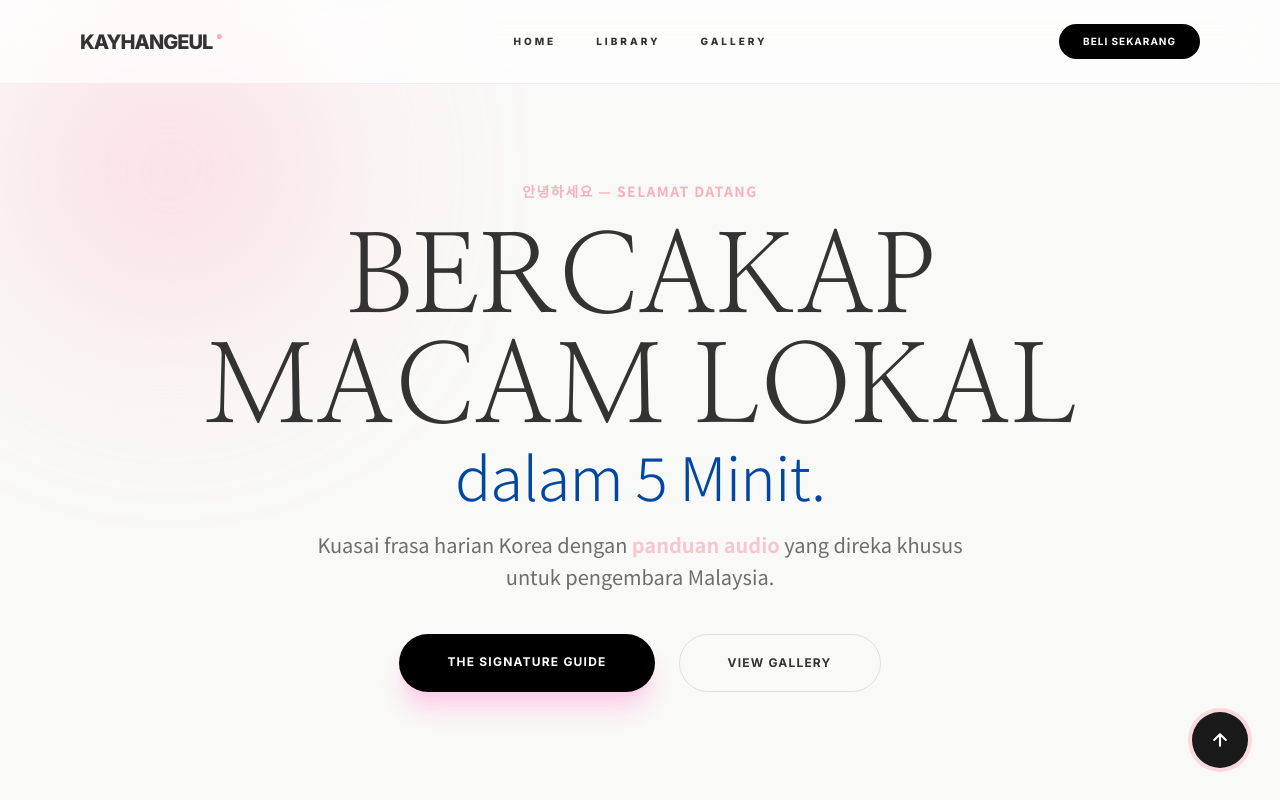
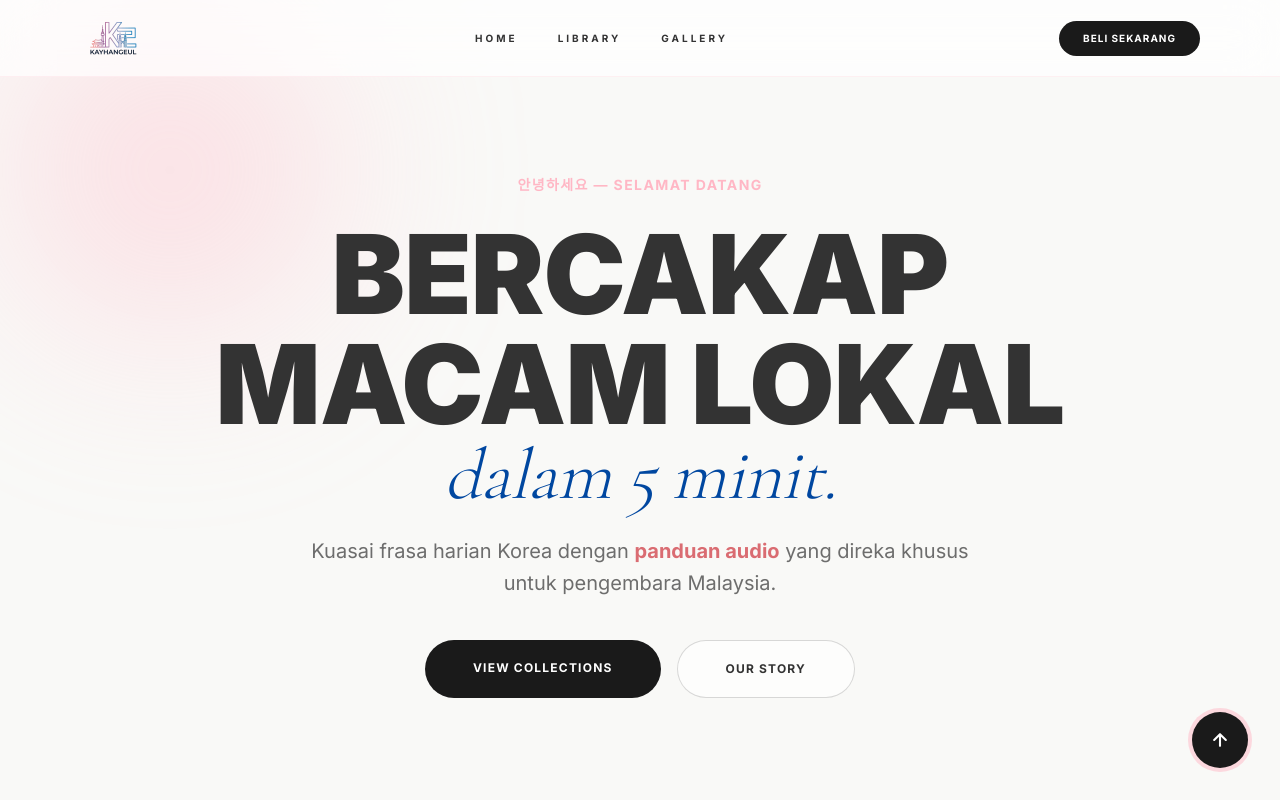
Before and after one commit to kaydeeloka/kayhangeul-web, a Next.js app: page / in a window 1280 px wide. Shown: the top 800 px of the page. Built offline with nearby package versions, Linux system fonts and the light colour scheme.

Commit message:
fix[#2] : update theme font

```diff
--- a/app/components/Footer.tsx
+++ b/app/components/Footer.tsx
@@ -27,25 +27,22 @@ export default function Footer() {
 
         {/* Brand */}
         <div className="space-y-5">
-          <h2 className="font-kr text-5xl font-bold text-white">케이한글</h2>
+          <h2 className="font-serif italic text-5xl font-light text-white">KayHangeul</h2>
           <div className="space-y-1 text-sm opacity-60 leading-relaxed">
-            <p className="font-kr">한국어와 한국 문화를 배울 수 있는 프리미엄 전자책 플랫폼</p>
+            <p>한국어와 한국 문화를 배울 수 있는 프리미엄 전자책 플랫폼</p>
             <p>Premium Korean language &amp; culture ebook platform</p>
           </div>
         </div>
 
         {/* Menu */}
         <div className="space-y-5">
-          <h3 className="font-kr text-deep-pink font-bold text-sm tracking-widest">
+          <h3 className="text-cherry-pink font-bold text-sm tracking-widest uppercase">
             메뉴 Menu
           </h3>
           <ul className="space-y-3">
             {menuLinks.map(({ label, href }) => (
               <li key={label}>
-                <a
-                  href={href}
-                  className="text-sm opacity-60 hover:opacity-100 hover:text-deep-pink transition-all"
-                >
+                <a href={href} className="text-sm opacity-60 hover:opacity-100 hover:text-cherry-pink transition-all">
                   {label}
                 </a>
               </li>
@@ -55,16 +52,13 @@ export default function Footer() {
 
         {/* Contact */}
         <div className="space-y-5">
-          <h3 className="font-kr text-deep-pink font-bold text-sm tracking-widest">
+          <h3 className="text-cherry-pink font-bold text-sm tracking-widest uppercase">
             문의 Contact
           </h3>
           <ul className="space-y-3">
             {contactLinks.map(({ label, href }) => (
               <li key={label}>
-                <a
-                  href={href}
-                  className="text-sm opacity-60 hover:opacity-100 hover:text-deep-pink transition-all"
-                >
+                <a href={href} className="text-sm opacity-60 hover:opacity-100 hover:text-cherry-pink transition-all">
                   {label}
                 </a>
               </li>
@@ -92,17 +86,7 @@ export default function Footer() {
         aria-label="Scroll to top"
         className="fixed bottom-8 right-8 w-14 h-14 rounded-full bg-charcoal text-white flex items-center justify-center transition-all duration-300 shadow-[0_0_0_4px_rgba(255,183,197,0.5)] hover:shadow-[0_0_0_6px_rgba(255,183,197,0.6)] hover:bg-korean-red z-50"
       >
-        <svg
-          xmlns="http://www.w3.org/2000/svg"
-          width="20"
-          height="20"
-          viewBox="0 0 24 24"
-          fill="none"
-          stroke="currentColor"
-          strokeWidth="2.5"
-          strokeLinecap="round"
-          strokeLinejoin="round"
-        >
+        <svg xmlns="http://www.w3.org/2000/svg" width="20" height="20" viewBox="0 0 24 24" fill="none" stroke="currentColor" strokeWidth="2.5" strokeLinecap="round" strokeLinejoin="round">
           <path d="M12 19V5M5 12l7-7 7 7" />
         </svg>
       </button>
--- a/app/components/Hero.tsx
+++ b/app/components/Hero.tsx
@@ -7,38 +7,38 @@ export default function Hero() {
       />
 
       <div className="max-w-5xl mx-auto relative z-10">
-        <span className="font-kr text-deep-pink font-bold tracking-widest text-sm mb-6 block uppercase">
+        <span className="font-sans text-cherry-pink font-bold tracking-widest text-sm mb-6 block uppercase">
           안녕하세요 — SELAMAT DATANG
         </span>
 
-        <h1 className="font-display tracking-tighter mb-6 uppercase leading-[0.9]">
-          <span className="text-6xl md:text-[110px]">
+        <h1 className="tracking-tighter mb-6 leading-[0.9]">
+          <span className="font-sans font-black text-6xl md:text-[110px] uppercase">
             Bercakap Macam Lokal
           </span>
           <br />
-          <span className="font-kr font-light text-4xl md:text-6xl text-korean-blue normal-case">
-            dalam 5 Minit.
+          <span className="font-serif italic font-light text-4xl md:text-7xl text-korean-blue lowercase">
+            dalam 5 minit.
           </span>
         </h1>
 
         <div className="max-w-2xl mx-auto space-y-6">
-          <p className="font-kr text-lg md:text-xl font-medium leading-relaxed opacity-70">
+          <p className="font-sans text-lg md:text-xl font-medium leading-relaxed opacity-70">
             Kuasai frasa harian Korea dengan{" "}
-            <span className="text-deep-pink font-bold">panduan audio</span>{" "}
+            <span className="text-korean-red font-bold">panduan audio</span>{" "}
             yang direka khusus untuk pengembara Malaysia.
           </p>
-          <div className="flex flex-col sm:flex-row gap-6 justify-center pt-4">
+          <div className="flex flex-col sm:flex-row gap-4 justify-center pt-4">
             <a
               href="#product"
-              className="bg-black text-white px-12 py-5 rounded-full text-xs font-bold uppercase tracking-widest hover:bg-deep-pink transition-colors shadow-xl shadow-pink-200"
+              className="bg-charcoal text-white px-12 py-5 rounded-full text-xs font-bold uppercase tracking-widest hover:bg-cherry-pink transition-colors"
             >
-              The Signature Guide
+              View Collections
             </a>
             <a
-              href="/gallery"
-              className="border border-black/10 px-12 py-5 rounded-full text-xs font-bold uppercase tracking-widest hover:bg-white transition-colors"
+              href="#about"
+              className="border border-black/15 bg-white/60 px-12 py-5 rounded-full text-xs font-bold uppercase tracking-widest hover:bg-white transition-colors"
             >
-              View Gallery
+              Our Story
             </a>
           </div>
         </div>
--- a/app/components/Library.tsx
+++ b/app/components/Library.tsx
@@ -51,10 +51,10 @@ export default function Library() {
         {/* Header */}
         <div className="flex items-start justify-between mb-12">
           <div>
-            <h2 className="font-display text-5xl md:text-6xl font-bold tracking-tight">
+            <h2 className="font-sans text-5xl md:text-6xl font-black tracking-tight">
               도서 라이브러리
             </h2>
-            <p className="text-cherry-pink font-kr font-semibold mt-2">Book Library</p>
+            <p className="font-serif italic text-cherry-pink text-lg mt-2">Book Library</p>
           </div>
           <a
             href="/library"
--- a/app/components/Navbar.tsx
+++ b/app/components/Navbar.tsx
@@ -1,5 +1,6 @@
 "use client";
 
+import Image from "next/image";
 import Link from "next/link";
 
 export default function Navbar() {
@@ -9,23 +10,27 @@ export default function Navbar() {
   }
 
   return (
-    <nav className="fixed top-0 left-0 right-0 z-50 flex justify-between items-center px-8 md:px-20 py-6 bg-white/70 backdrop-blur-xl border-b border-pink-100">
-      <div className="text-xl font-black tracking-tighter uppercase">
-        <Link href="/">
-          KAYHANGEUL{" "}
-          <span className="text-xs align-top text-deep-pink">●</span>
-        </Link>
-      </div>
+    <nav className="fixed top-0 left-0 right-0 z-50 flex justify-between items-center px-8 md:px-20 py-5 bg-white/70 backdrop-blur-xl border-b border-cherry-pink/20">
+      <Link href="/">
+        <Image
+          src="/logo.png"
+          alt="KayHangeul"
+          width={160}
+          height={40}
+          className="h-9 w-auto object-contain"
+          priority
+        />
+      </Link>
 
-      <div className="hidden lg:flex space-x-10 text-[10px] uppercase tracking-[0.3em] font-extrabold">
-        <Link href="/" className="hover:text-deep-pink transition-colors">Home</Link>
-        <Link href="/library" className="hover:text-deep-pink transition-colors">Library</Link>
-        <Link href="/gallery" className="hover:text-deep-pink transition-colors">Gallery</Link>
+      <div className="hidden lg:flex space-x-10 text-[10px] uppercase tracking-[0.3em] font-bold font-sans">
+        <Link href="/" className="hover:text-cherry-pink transition-colors">Home</Link>
+        <Link href="/library" className="hover:text-cherry-pink transition-colors">Library</Link>
+        <Link href="/gallery" className="hover:text-cherry-pink transition-colors">Gallery</Link>
       </div>
 
       <button
         onClick={() => redirectToPayment(7500, "The Ultimate Pack")}
-        className="bg-black text-white px-6 py-2.5 rounded-full text-[10px] font-bold uppercase tracking-widest transition-colors hover:bg-deep-pink"
+        className="bg-charcoal text-white px-6 py-2.5 rounded-full text-[10px] font-sans font-bold uppercase tracking-widest transition-colors hover:bg-cherry-pink hover:text-charcoal"
       >
         Beli Sekarang
       </button>
--- a/app/globals.css
+++ b/app/globals.css
@@ -2,7 +2,7 @@
 
 :root {
   --warm-linen: #F9F9F7;
-  --cherry-pink: #F8B1BA;
+  --cherry-pink: #FFB7C5;
   --light-pink: #FFF5F7;
   --korean-red: #CD313A;
   --korean-blue: #0047A0;
@@ -30,21 +30,20 @@
   --color-text-light: var(--text-light);
   --color-border: var(--border);
 
-  /* Aliases kept for existing component classes */
+  /* Aliases */
   --color-hanji-cream: var(--warm-linen);
   --color-deep-pink: var(--cherry-pink);
   --color-soft-pink: var(--light-pink);
 
-  /* Fonts */
+  /* Fonts — two only */
   --font-sans: var(--font-inter);
   --font-serif: var(--font-cormorant);
-  --font-kr: var(--font-noto-kr);
-  --font-display: var(--font-nanum);
 }
 
 body {
   background-color: var(--warm-linen);
   color: var(--text-dark);
+  font-family: var(--font-inter), sans-serif;
   overflow-x: hidden;
 }
 
--- a/app/layout.tsx
+++ b/app/layout.tsx
@@ -1,32 +1,20 @@
 import type { Metadata } from "next";
 import { Analytics } from "@vercel/analytics/next";
 import { SpeedInsights } from "@vercel/speed-insights/next";
-import { Inter, Cormorant_Garamond, Noto_Sans_KR, Nanum_Myeongjo } from "next/font/google";
+import { Inter, Cormorant_Garamond } from "next/font/google";
 import "./globals.css";
 
 const inter = Inter({
   variable: "--font-inter",
   subsets: ["latin"],
-  weight: ["300", "400", "600", "700", "800"],
+  weight: ["300", "400", "600", "700", "800", "900"],
 });
 
 const cormorant = Cormorant_Garamond({
   variable: "--font-cormorant",
   subsets: ["latin"],
   style: ["normal", "italic"],
-  weight: ["300", "600"],
-});
-
-const notoSansKR = Noto_Sans_KR({
-  variable: "--font-noto-kr",
-  subsets: ["latin"],
-  weight: ["300", "400", "700"],
-});
-
-const nanumMyeongjo = Nanum_Myeongjo({
-  variable: "--font-nanum",
-  subsets: ["latin"],
-  weight: ["400", "700", "800"],
+  weight: ["300", "400", "600"],
 });
 
 export const metadata: Metadata = {
@@ -42,7 +30,7 @@ export default function RootLayout({
   return (
     <html
       lang="ms"
-      className={`${inter.variable} ${cormorant.variable} ${notoSansKR.variable} ${nanumMyeongjo.variable} h-full`}
+      className={`${inter.variable} ${cormorant.variable} h-full`}
     >
       <body className="min-h-full flex flex-col">
         {children}
```
Also changed, not shown: app/components/Product.tsx (+10 -10 lines), public/logo.png (added).
